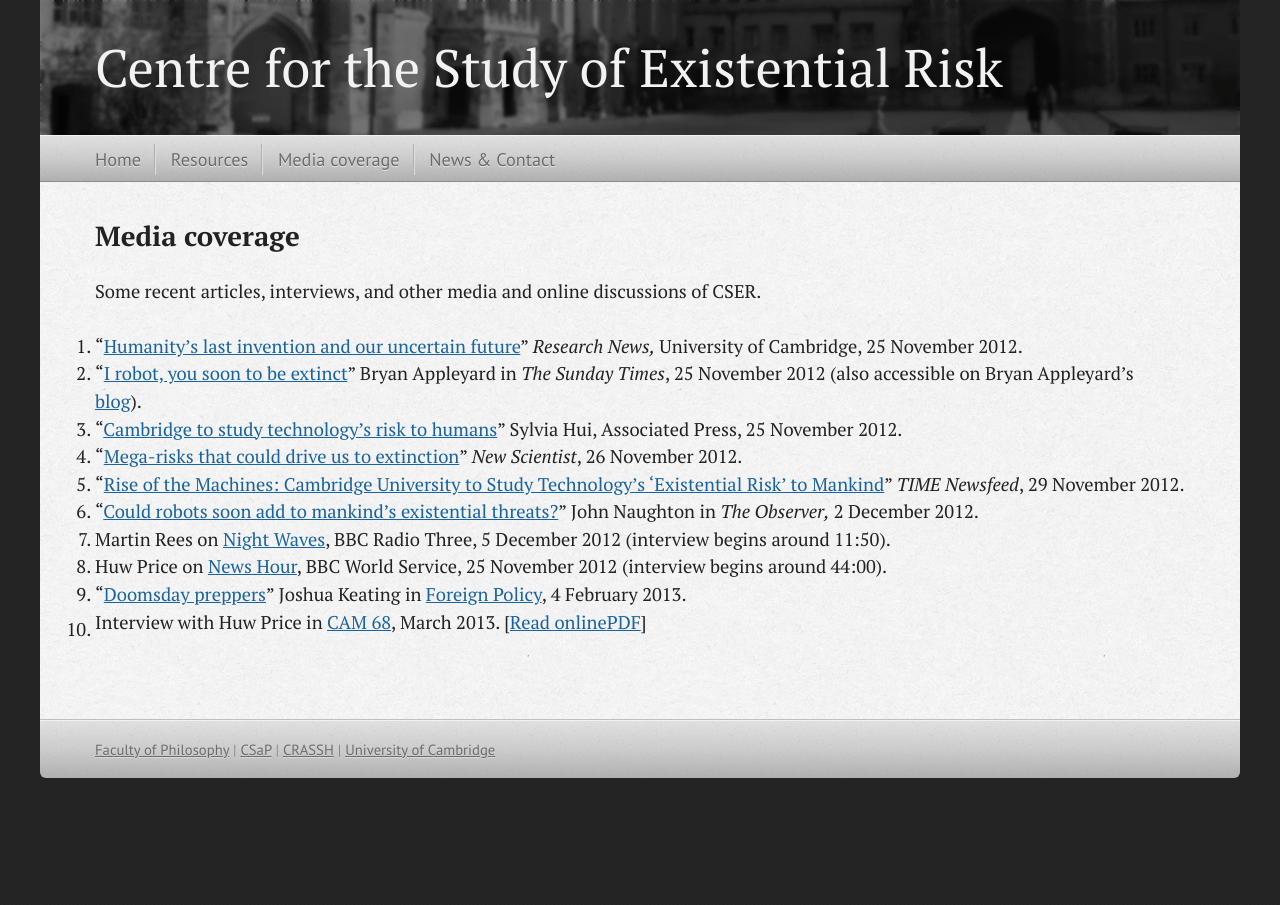
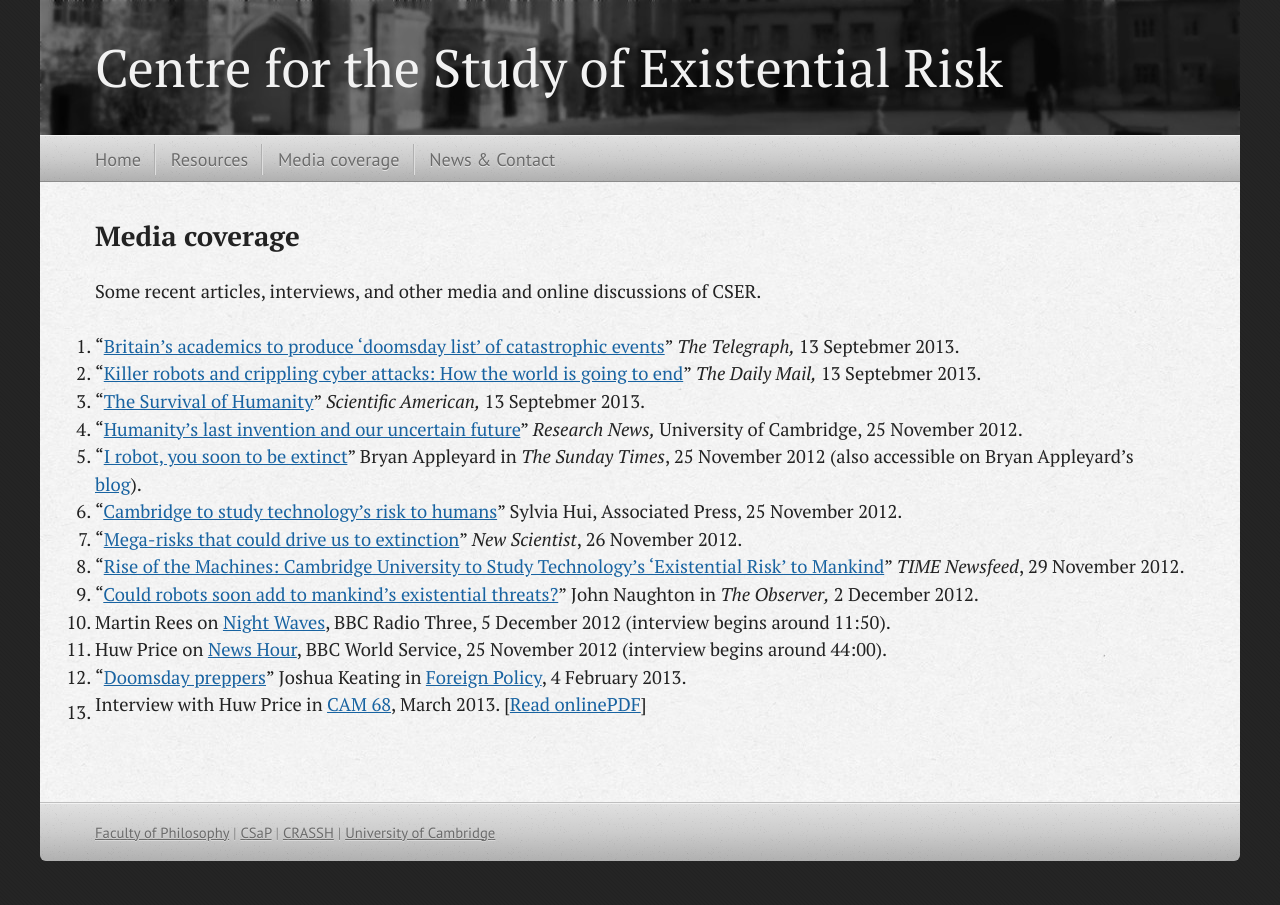
Before and after one commit to cseruk/cseruk.github.io, a Jekyll site: the page built from media.md, in a window 1280 px wide. Built offline with Jekyll 4.4.1, drawn with Linux system fonts in a browser that asks for light colours; nearby versions of some CDN libraries; Markdown is read by kramdown in place of the engine named in the settings.

Commit message:
Added the most high profile articles from the latest media storm

```diff
--- a/media.md
+++ b/media.md
@@ -7,6 +7,9 @@ sidebar: false
 
 Some recent articles, interviews, and other media and online discussions of CSER.
 
+1. "[Britain's academics to produce 'doomsday list' of catastrophic events](http://www.dailytelegraph.com.au/technology/sci-tech/geniuses-predict-how-the-world-will-end-and-how-to-avoid-it/story-fni0c0qq-1226718860033)" *The Telegraph,* 13 Septebmer 2013.
+1. "[Killer robots and crippling cyber attacks: How the world is going to end](http://www.dailymail.co.uk/sciencetech/article-2418990/Science-superheroes-famous-thinkers-form-doomsday-society-save-humanity-asteroids-pandemics--itself.html)" *The Daily Mail,* 13 Septebmer 2013.
+1. "[The Survival of Humanity](http://blogs.scientificamerican.com/guest-blog/2013/09/13/the-survival-of-humanity/)" *Scientific American,* 13 Septebmer 2013.
 1. "[Humanity’s last invention and our uncertain future](http://www.cam.ac.uk/research/news/humanitys-last-invention-and-our-uncertain-future/)" *Research News,* University of Cambridge, 25 November 2012.
 1. "[I robot, you soon to be extinct](http://www.thesundaytimes.co.uk/sto/newsreview/features/article1167225.ece)" Bryan Appleyard in *The Sunday Times*, 25 November 2012 (also accessible on Bryan Appleyard's [blog](http://www.bryanappleyard.com/i-extinct-you-robot/)).
 1. "[Cambridge to study technology's risk to humans](http://bigstory.ap.org/article/cambridge-study-technologys-risk-humans)" Sylvia Hui, Associated Press, 25 November 2012.
```
